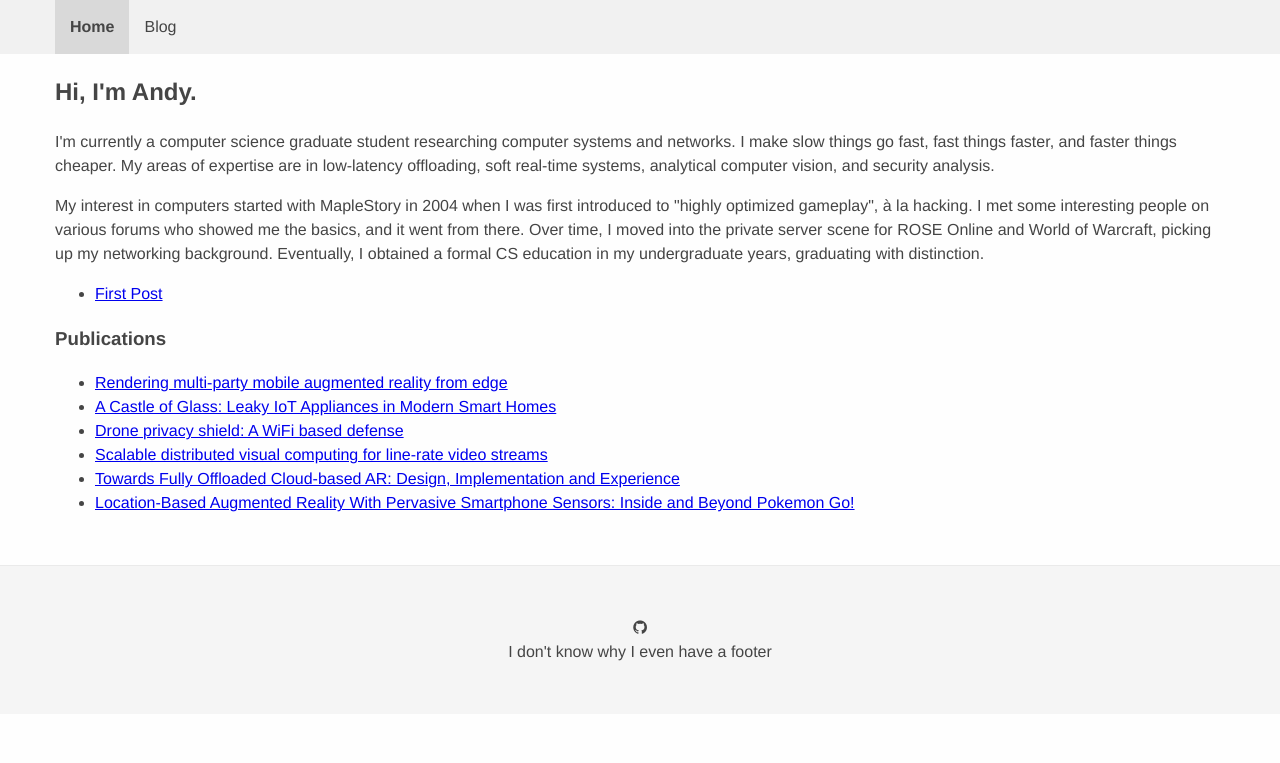
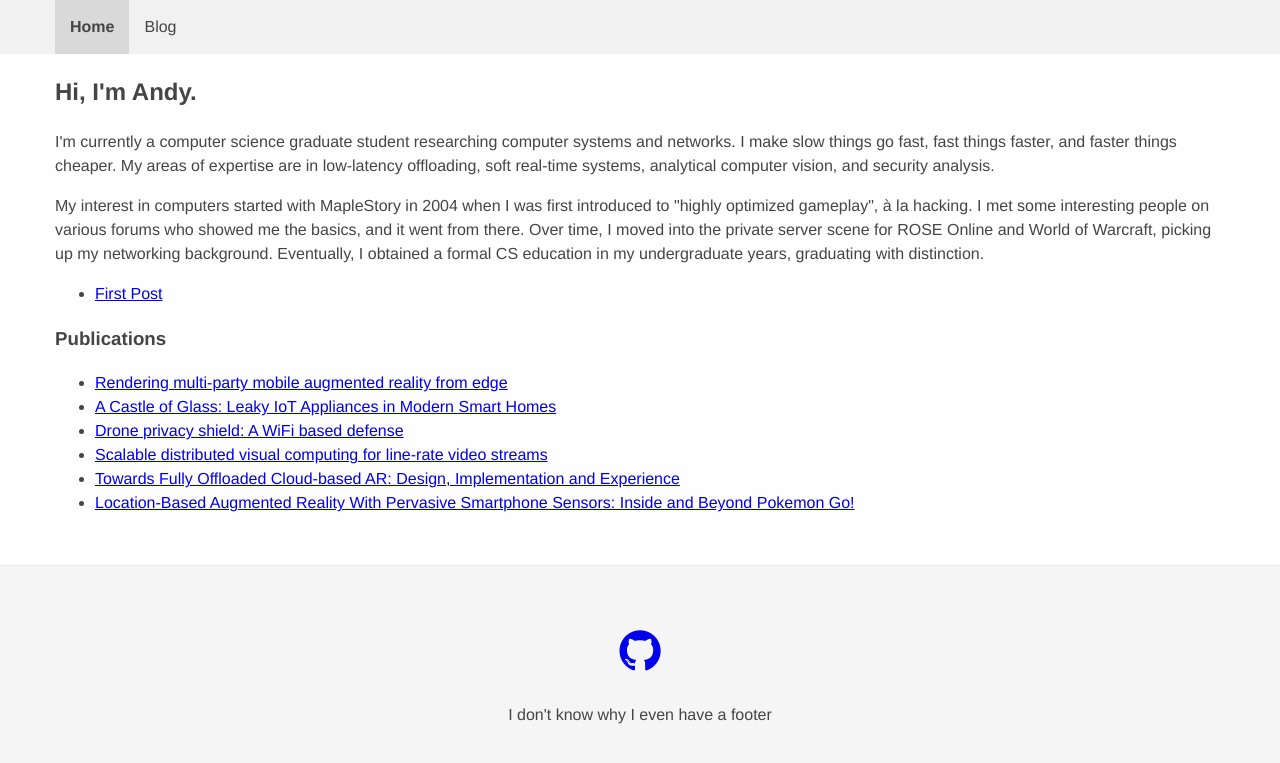
Before and after one commit to Sunstradamus/Sunstradamus.github.io, a Jekyll site: the page built from index.html, in a window 1280 px wide. Shown: the top 763 px of the page. Built offline with Jekyll 4.4.1, drawn with Linux system fonts in a browser that asks for light colours.

Commit message:
FA css fix

```diff
--- a/_layouts/default.html
+++ b/_layouts/default.html
@@ -18,8 +18,8 @@
 
     <footer>
       <div class="container">
-        <div><i class="fa fa-github" aria-hidden="true"></i></div>
-        <div>I don't know why I even have a footer</div>
+        <div class="icons"><a href="https://github.com/Sunstradamus"><i class="fa fa-github"></i></a></div>
+        <p>I don't know why I even have a footer</p>
       </div>
     </footer>
   </body>
--- a/css/style.scss
+++ b/css/style.scss
@@ -85,4 +85,13 @@ footer {
 	@media (min-width: $screen-sm-min) {
 		padding: 50px 0;
 	}
+
+	p {
+		margin-top: 15px;
+		margin-bottom: 0;
+	}
 }
+
+.icons {
+	font-size: 3em;
+}
```
